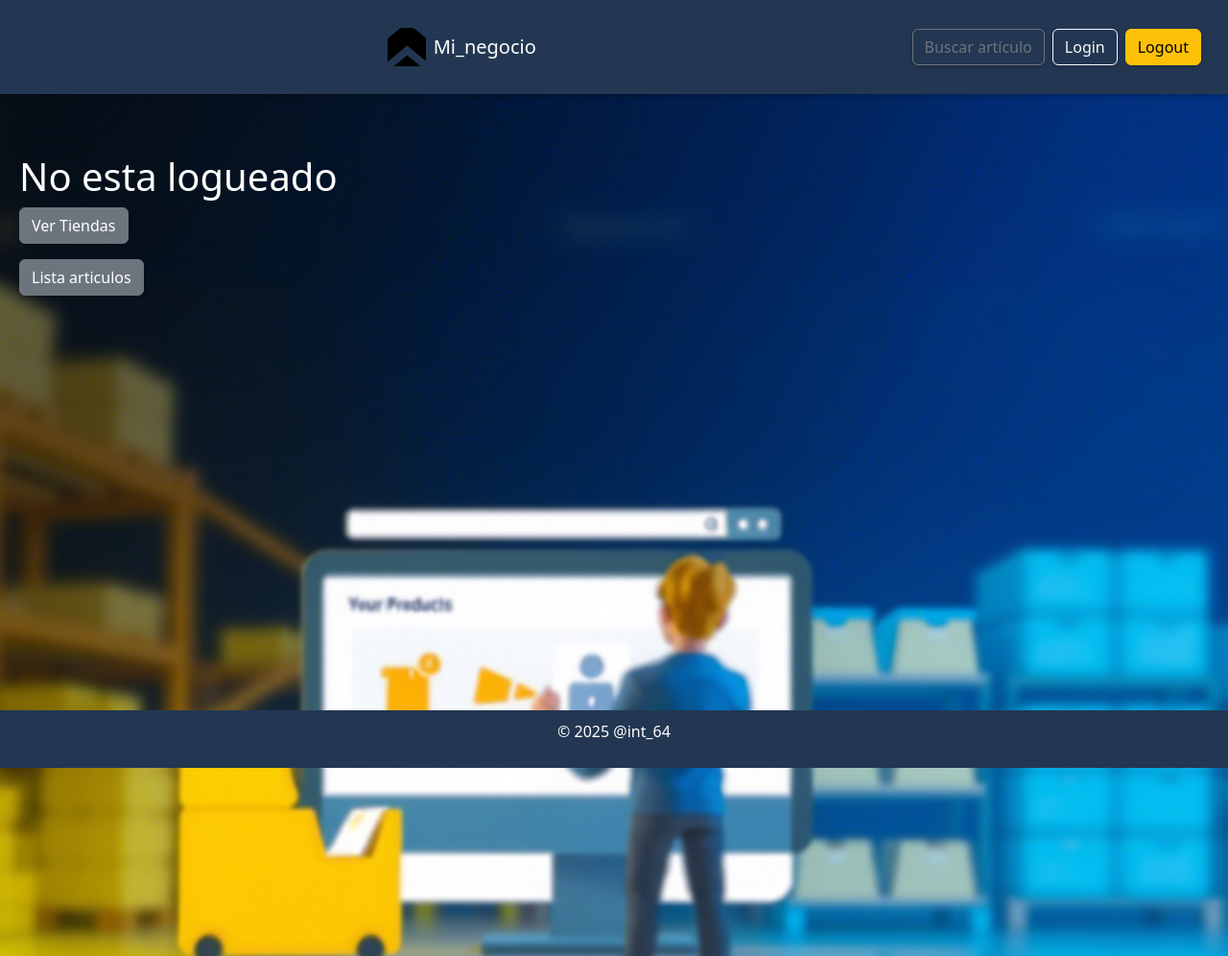
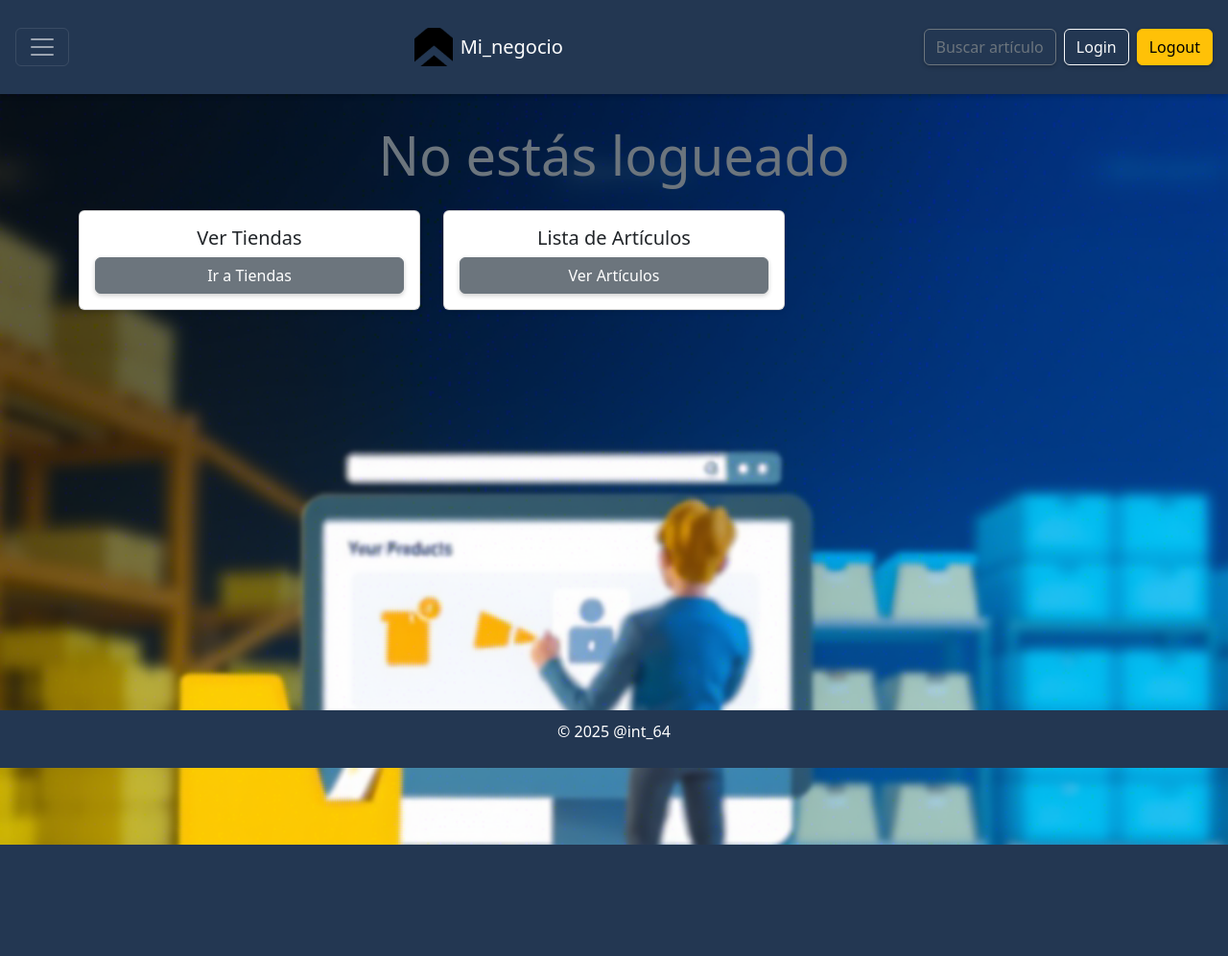
Before and after one commit to carlosr301101/Django-desoft, a Django app: page /Mi_negocio/ in a window 1280 px wide. Shown: the whole page at 96% size. After the commit the page ends 880 px from the top, so only its background shows below. Run offline with Django 5.2, Linux system fonts and the light colour scheme; some libraries are stand-ins or nearby versions.

Commit message:
adding bunch of changes and using ai for moder UI and better UX

```diff
--- a/django_project/Mi_negocio/static/Mi_negocio/style.css
+++ b/django_project/Mi_negocio/static/Mi_negocio/style.css
@@ -1,25 +1,3 @@
-.navbar-brand img {
-  width: 40px;
-  height: 40px;
-  object-fit: cover;
-}
-
-/* Mejorar el espaciado entre elementos */
-.navbar-nav .nav-link,
-.navbar-nav .btn {
-  margin-right: 10px;
-}
-
-/* Estilo del botón de hamburguesa */
-.navbar-toggler-icon {
-  border-color: rgba(255, 255, 255, 0.5);
-}
-
-/* Separadores en el menú desplegable */
-.navbar-nav.flex-column .nav-item {
-  border-bottom: 1px solid rgba(255, 255, 255, 0.2);
-}
-
 /* Asegurar que el contenido no se superponga con el header fijo */
 
 .card {
@@ -67,7 +45,7 @@ h1.link_tienda a {
   scale: 1.1;
 }
 body {
-  padding-top: 70px;
+  padding-top: 80px;
   background-color: #f0f0f0;
   background-image: url("../../static/Mi_negocio/background.png");
   background-repeat: no-repeat;
@@ -169,7 +147,7 @@ body {
   margin-top: 70px; /* Espacio para que no quede tapado por el header fijo */
   padding: 20px;
 }
-.no-bg {
+body .no-bg {
   background: linear-gradient(190deg, #cedcf7, #e3edf7);
 }
 .no-bg .enlace-negro {
--- a/django_project/Mi_negocio/templates/Mi_negocio/index.html
+++ b/django_project/Mi_negocio/templates/Mi_negocio/index.html
@@ -1,43 +1,56 @@
-{% extends "Mi_negocio/layout.html" %}
+{% extends "Mi_negocio/layout.html" %} {% block title %}Home{% endblock %}
+{%block body %}
+<div class="container text-center py-5">
+  <!-- Mensaje de Bienvenida -->
+  <div class="mb-4">
+    {% if user.is_authenticated %}
+    <h1 class="display-4 text-secondary">¡Hola, {{ user.username }}!</h1>
+    {% else %}
+    <h1 class="display-4 text-secondary">No estás logueado</h1>
+    {% endif %}
+  </div>
 
-{% block title %}Home{% endblock %}
+  <!-- Contenedor de Acciones -->
+  <div class="row row-cols-1 row-cols-md-3 g-4">
+    <!-- Ver Tiendas -->
+    <div class="col">
+      <div class="card h-100 shadow-sm">
+        <div class="card-body d-flex flex-column justify-content-center">
+          <h5 class="card-title">Ver Tiendas</h5>
+          <a href="{% url 'listar_tiendas' %}" class="btn btn-secondary mt-auto"
+            >Ir a Tiendas</a
+          >
+        </div>
+      </div>
+    </div>
 
-{% block body %}
+    <!-- Lista de Artículos -->
+    <div class="col">
+      <div class="card h-100 shadow-sm">
+        <div class="card-body d-flex flex-column justify-content-center">
+          <h5 class="card-title">Lista de Artículos</h5>
+          <a
+            href="{% url 'lista_articulos' %}"
+            class="btn btn-secondary mt-auto"
+            >Ver Artículos</a
+          >
+        </div>
+      </div>
+    </div>
 
-<ul class="content blanco container-flex">
+    <!-- Crear Tienda (Solo para Usuarios Autenticados) -->
     {% if user.is_authenticated %}
-    <h1>
-    Hola {{ user.username }}!
-    </h1>
-    {% else %}
-    <h1 class="blanco">No esta logueado</h1>
-
+    <div class="col">
+      <div class="card h-100 shadow-sm">
+        <div class="card-body d-flex flex-column justify-content-center">
+          <h5 class="card-title">Crear Tienda</h5>
+          <a href="{% url 'crear_tienda' %}" class="btn btn-primary mt-auto"
+            >Crear Tienda</a
+          >
+        </div>
+      </div>
+    </div>
     {% endif %}
-<div class="item">
-
-    <a href="{% url 'listar_tiendas'%}" style="text-decoration: none; color: inherit;"><button class="btn btn-secondary"><div class="enlace-negro">Ver Tiendas</div></button></a>
-
+  </div>
 </div>
-<p>
-
-</p>
-
-<div class="item">
-
-    <a href="{% url 'lista_articulos'%}" style="text-decoration: none; color: inherit;"> <button class="btn btn-secondary"><div class="enlace-negro">Lista articulos</div></button></a>
-</button>
-</div>
-<p>
-
-</p>
-{% if user.is_authenticated %}
-<div class="item">
-
-<div>
-    <a href="{% url 'crear_tienda'%}" style="text-decoration: none; color: inherit;"><button class="btn btn-primary"><div class="enlace-negro">Crear Tienda</div></button></a>
-</div>
-</button>
-</div>
-{%endif%}
-</ul>
-{% endblock body%}
+{% endblock %}
--- a/django_project/Mi_negocio/templates/Mi_negocio/layout.html
+++ b/django_project/Mi_negocio/templates/Mi_negocio/layout.html
@@ -29,15 +29,13 @@
       crossorigin="anonymous"
       referrerpolicy="no-referrer"
     ></script>
-    <script
-      src="https://cdn.jsdelivr.net/npm/bootstrap@5.0.0-beta1/dist/js/bootstrap.bundle.min.js"
-      integrity="sha384-ygbV9kiqUc6oa4msXn9868pTtWMgiQaeYH7/t7LECLbyPA2x65Kgf80OJFdroafW"
-      crossorigin="anonymous"
-    ></script>
+    <script src="https://code.jquery.com/jquery-3.5.1.slim.min.js"></script>
+    <script src="https://cdn.jsdelivr.net/npm/@popperjs/core@2.9.3/dist/umd/popper.min.js"></script>
   </head>
   <body>
     <header class="p-3 fixed-top">
-      <nav class="navbar navbar-expand-lg navbar-dark">
+      <div class="row g-4">
+          <nav class="navbar navbar-dark">
             <div
               class="container-fluid d-flex align-items-center justify-content-between"
             >
@@ -45,6 +43,7 @@
               <div class="d-flex align-items-center">
                 <!-- Botón de Hamburguesa -->
                 <button
+                  id="button-toggler"
                   class="navbar-toggler"
                   type="button"
                   data-bs-toggle="collapse"
@@ -72,8 +71,11 @@
                 </a>
               </div>
 
+
+
+
               <!-- Columna 2: Botones de Acción -->
-          <div class="d-flex align-items-center">
+              <div class="d-flex align-items-center fixed-end">
                 <!-- Usuario Autenticado -->
                 {% if user.is_authenticated %}
                 <span class="text-white me-2">{{ user.username }}</span>
@@ -88,14 +90,16 @@
                 <a href="{% url 'login' %}" class="btn btn-outline-light me-2"
                   >Login</a
                 >
-            <form action="{% url 'logout' %}" method="post" class="d-inline">
+                <form
+                  action="{% url 'logout' %}"
+                  method="post"
+                  class="d-inline"
+                >
                   {% csrf_token %}
                   <button type="submit" class="btn btn-warning">Logout</button>
                 </form>
               </div>
             </div>
-      </nav>
-      <!-- Menú Desplegable (Oculto en Dispositivos Grandes) -->
             <div class="collapse navbar-collapse" id="navbarNav">
               <ul class="navbar-nav flex-column w-100">
                 <li class="nav-item border-bottom py-2">
@@ -117,74 +121,16 @@
                 </li>
               </ul>
             </div>
-    </header>
-    <!--
-<header class="p-3 text-bg-dark">
-    <div class="container-fluid flex-wrap">
-    <div class="row align-items-center">
-      <div class="d-flex flex-wrap align-items-center justify-content-center justify-content-lg-start">
-
-        <a href="/" class="d-flex align-items-center mb-2 mb-lg-0 text-white text-decoration-none">
-        <img src="{% static 'Mi_negocio/logo.png' %}" alt="Logo de la empresa" class="logo">
-          Mi_negocio<svg class="bi me-2" width="40" height="32" role="img" aria-label="Bootstrap"><use xlink:href="#bootstrap"></use></svg>
-        </a>
-
-        <ul class="nav col-12 col-lg-auto me-lg-auto mb-2 justify-content-center mb-md-0">
-
-            <li><a href="#" class="nav-link px-2 text-white">Acerca de</a></li>
-            <li><a href="{% url 'lista_articulos'%}" class="nav-link px-2 text-white">Lista de articulos</a></li>
-
-            <li><a href="https://github.com/carlosr301101" class="nav-link px-2 text-white">Contacto</a></li>
-
-        </ul>
-        {% if user.is_authenticated %}
-        <li style="padding-right: 25px; color: aliceblue;">{{ user.username }}</li>
-        {%endif%}
-
-
-        </form>
-
-        <div class="text-end">
-
-            <ul class="nav col-12 col-lg-auto me-lg-auto mb-2 justify-content-center mb-md-0">
-
-                <a class="enlace-negro" href="{%url 'buscar_articulo' %}">
-
-                    <button type="submit"  class="btn btn-outline-secondary me-2" >Buscar_articulo</button>
-
-                </a>
-
-                <a class="enlace-negro" href="{%url 'login' %}">
-
-                    {% csrf_token %}
-                <button type="submit"  class="btn btn-outline-light me-2" >Login</button>
-
-             </a>
-
-
-
-            <form action="{% url 'logout' %}" method="post">
-                {% csrf_token %}
-          <button type="submit" class="btn btn-warning">Logout</button>
-         </form>
-        </ul>
-
+          </nav>
         </div>
       </div>
-    </div>
-
-    </div>
+      <!-- Menú Desplegable (Oculto en Dispositivos Grandes) -->
     </header>
 
- -->
     <!-- Contenido principal -->
     <div class="container-flex">
-      <div>{% block body %} {% endblock body %}</div>
+      <div >{% block body %} {% endblock body %}</div>
     </div>
-
-    <script src="https://code.jquery.com/jquery-3.5.1.slim.min.js"></script>
-    <script src="https://cdn.jsdelivr.net/npm/@popperjs/core@2.9.3/dist/umd/popper.min.js"></script>
-    <script src="https://stackpath.bootstrapcdn.com/bootstrap/4.5.2/js/bootstrap.min.js"></script>
 
     <footer>
       <p>&copy; 2025 @int_64</p>
--- a/django_project/Mi_negocio/templates/Mi_negocio/lista_articulos.html
+++ b/django_project/Mi_negocio/templates/Mi_negocio/lista_articulos.html
@@ -1,4 +1,10 @@
 {% extends "Mi_negocio/layout.html" %} {% block body %}
+<style>
+  body {
+    background-image: none;
+    background: linear-gradient(190deg, #cedcf7, #e3edf7);
+  }
+</style>
 <div class="content no-bg container-flex">
   <h2>Listado de Productos</h2>
 
--- a/django_project/Mi_negocio/views.py
+++ b/django_project/Mi_negocio/views.py
@@ -57,7 +57,7 @@ def lista_articulos(request):
     productos = Articulo.objects.select_related('tienda').all().order_by('tienda')
 
 
-    paginator = Paginator(productos, 6)
+    paginator = Paginator(productos, 9)
     page_number = request.GET.get('page')
 
     try:
@@ -120,7 +120,7 @@ def ver_tienda(request, tienda_name):
     form=CustomerForm(request.GET or None)
     articulos=Articulo.objects.filter(tienda=tienda.id)
 
-    paginator = Paginator(articulos, 6)
+    paginator = Paginator(articulos, 9)
     page_number = request.GET.get('page')
 
     try:
@@ -157,7 +157,7 @@ def buscar_articulos(request):
                 resultados_tiendas.append((tienda, productos_tienda))
 
 
-        paginator = Paginator(resultados_tiendas, 6)
+        paginator = Paginator(resultados_tiendas, 9)
         page_number = request.GET.get('page')
 
         try:
```
Also changed, not shown: django_project/Mi_negocio/static/Mi_negocio/carrito.js (+12 -11 lines), django_project/Mi_negocio/templates/Mi_negocio/buscar.html (+45 -20 lines), django_project/Mi_negocio/templates/Mi_negocio/listar_tiendas.html (+18 -16 lines), django_project/Mi_negocio/templates/Mi_negocio/ver_tienda.html (+7 -1 lines), django_project/db.sqlite3. Lines whose indentation alone changed are shown as unchanged.
